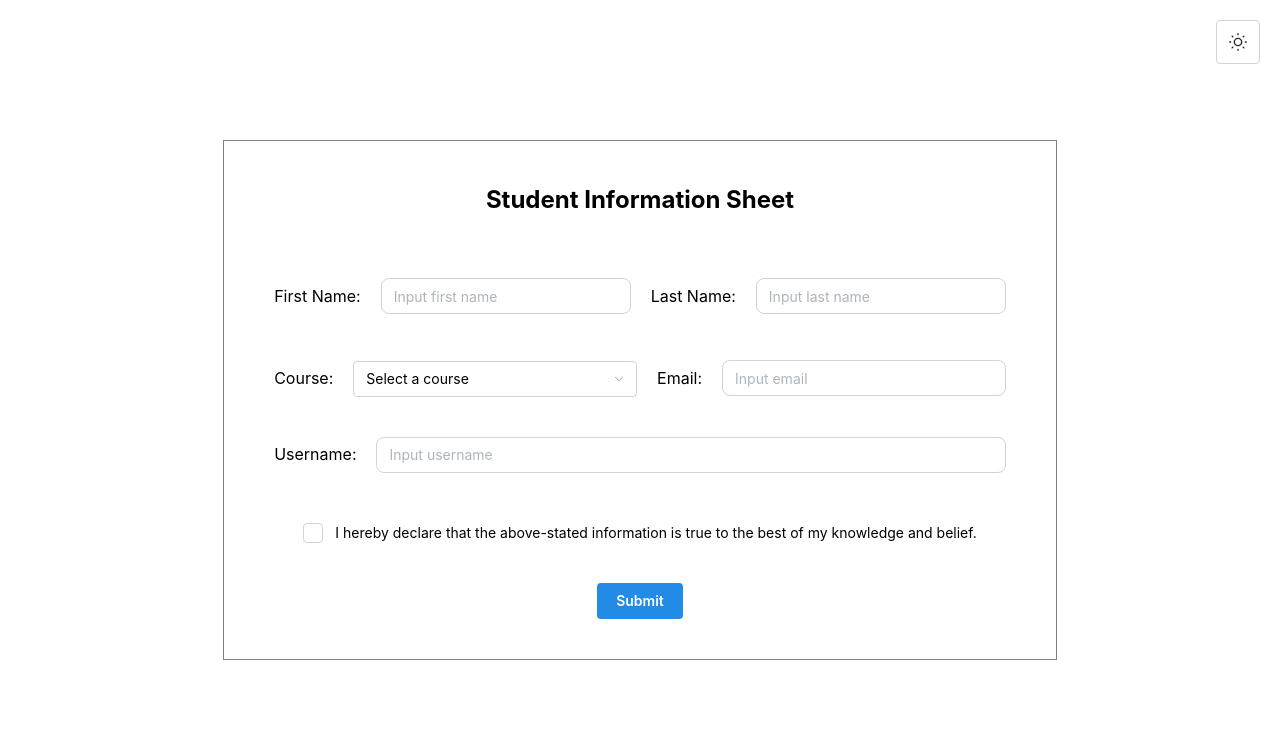
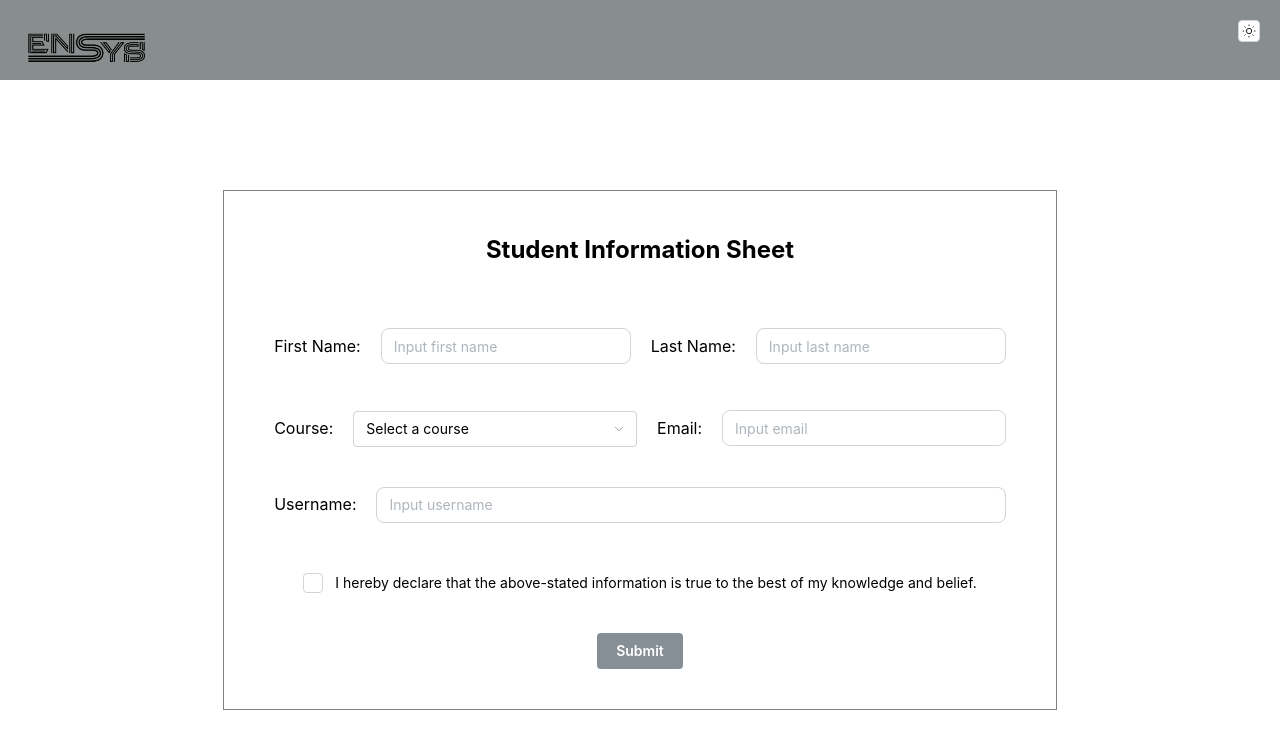
Before and after one commit to jmds0830/team-2, a React (Vite) app in the folder frontend/: page /register in a window 1280 px wide. Shown: the top 748 px of the page. Built offline with nearby package versions, Linux system fonts and the light colour scheme.

Commit message:
fix: fixed toast

```diff
--- a/frontend/package.json
+++ b/frontend/package.json
@@ -24,6 +24,7 @@
     "prop-types": "^15.8.1",
     "react": "^18.2.0",
     "react-dom": "^18.2.0",
+    "react-hot-toast": "^2.4.1",
     "react-router": "^6.22.0",
     "react-router-dom": "^6.22.0"
   },
--- a/frontend/src/pages/StudentRegistrationPage.jsx
+++ b/frontend/src/pages/StudentRegistrationPage.jsx
@@ -1,17 +1,11 @@
 import React, { useState } from 'react';
-import {
-  Input,
-  Checkbox,
-  Button,
-  ActionIcon,
-  useMantineColorScheme,
-  useComputedColorScheme,
-} from '@mantine/core';
-import { IconSun, IconMoon, IconChevronDown } from '@tabler/icons-react';
+import { Input, Checkbox, Button, useComputedColorScheme } from '@mantine/core';
+import { IconChevronDown } from '@tabler/icons-react';
 import styles from '../styles/StudentRegistrationPage.module.css';
+import EnSysBanner from '../components/enSysBanner';
+import toast, { Toaster } from 'react-hot-toast';
 
 function StudentRegistrationPage() {
-  const { setColorScheme } = useMantineColorScheme();
   const computedColorScheme = useComputedColorScheme('light', {
     getInitialValueInEffect: true,
   });
@@ -48,12 +42,50 @@ function StudentRegistrationPage() {
       const result = await response.json();
 
       if (result.message === 'Error! Username already exists.') {
-        alert('Username already exists. Please input a different one.');
+        await toast.promise(
+          fetch('http://localhost:3000/register', {
+            method: 'POST',
+            headers: {
+              'Content-Type': 'application/json',
+            },
+            body: JSON.stringify({
+              username: formData.username,
+            }),
+          }).then((response) => {
+            if (!response.ok) {
+              throw new Error('Username already exists.');
+            }
+            return response.json();
+          }),
+          {
+            error: 'Username already exists. Please input a different one.',
+          }
+        );
+        // toast.error('Username already exists. Please input a different one.');
         return;
       }
 
       if (result.message === 'Error! Email already exists.') {
-        alert('Email already exists. Please input a different one.');
+        await toast.promise(
+          fetch('http://localhost:3000/register', {
+            method: 'POST',
+            headers: {
+              'Content-Type': 'application/json',
+            },
+            body: JSON.stringify({
+              email: formData.email,
+            }),
+          }).then((response) => {
+            if (!response.ok) {
+              throw new Error('Email already exists.');
+            }
+            return response.json();
+          }),
+          {
+            error: 'Email already exists. Please input a different one.',
+          }
+        );
+        // toast.error('Email already exists. Please input a different one.');
         return;
       }
 
@@ -87,7 +119,21 @@ function StudentRegistrationPage() {
 
       if (Object.keys(updatedErrors).length === 0) {
         setFormData(initialFormData);
-        alert('Success! Your form was submitted successfully.');
+        try {
+          await fetch('http://localhost:3000/register', {
+            method: 'POST',
+            headers: {
+              'Content-Type': 'application/json',
+            },
+            body: JSON.stringify({
+              email: formData.email,
+            }),
+          });
+          toast.success('Success! Your form was submitted successfully.');
+        } catch (error) {
+          console.error('Error submitting form:', error);
+          toast.error('An error occurred while submitting the form.');
+        }
       }
     } catch (error) {
       console.error('Error creating profile.', error.message);
@@ -133,28 +179,8 @@ function StudentRegistrationPage() {
 
   return (
     <>
-      <div className={styles.toggleButton}>
-        <ActionIcon
-          onClick={() =>
-            setColorScheme(computedColorScheme === 'light' ? 'dark' : 'light')
-          }
-          variant="default"
-          size="xl"
-          aria-label="Toggle color scheme"
-        >
-          <div
-            className={
-              computedColorScheme === 'light' ? styles.light : styles.dark
-            }
-          >
-            <IconSun className={styles.icon} stroke={1.5} />
-            <IconMoon
-              className={`${styles.icon} ${styles['icon-dark']}`}
-              stroke={1.5}
-            />
-          </div>
-        </ActionIcon>
-      </div>
+      <EnSysBanner />
+      <Toaster />
 
       <div className={styles.studentInfoContainer}>
         <h2 className={styles.title}>Student Information Sheet</h2>
@@ -247,7 +273,7 @@ function StudentRegistrationPage() {
           />
         </div>
         <div className={styles.buttonContainer}>
-          <Button variant="filled" onClick={() => handleSubmit()}>
+          <Button variant="filled" color="gray" onClick={() => handleSubmit()}>
             Submit
           </Button>
         </div>
--- a/frontend/src/styles/StudentRegistrationpage.module.css
+++ b/frontend/src/styles/StudentRegistrationpage.module.css
@@ -1,30 +1,3 @@
-.toggleButton {
-  position: absolute;
-  top: 20px;
-  right: 20px;
-}
-
-.icon {
-  width: 22px;
-  height: 22px;
-}
-
-.light .icon {
-  display: block;
-}
-
-.dark .icon {
-  display: none;
-}
-
-.dark .icon-dark {
-  display: block;
-}
-
-.light .icon-dark {
-  display: none;
-}
-
 .studentInfoContainer {
   display: flex;
   flex-direction: column;
@@ -32,6 +5,7 @@
   border: solid 1px gray;
   padding-block: 20px;
   padding-inline: 50px;
+  margin-top: 100px;
 }
 
 .title {
--- /dev/null
+++ b/package.json
@@ -0,0 +1,5 @@
+{
+  "dependencies": {
+    "react-hot-toast": "^2.4.1"
+  }
+}
```
Also changed, not shown: 2 other files (tests, documents, lock files or other folders).
